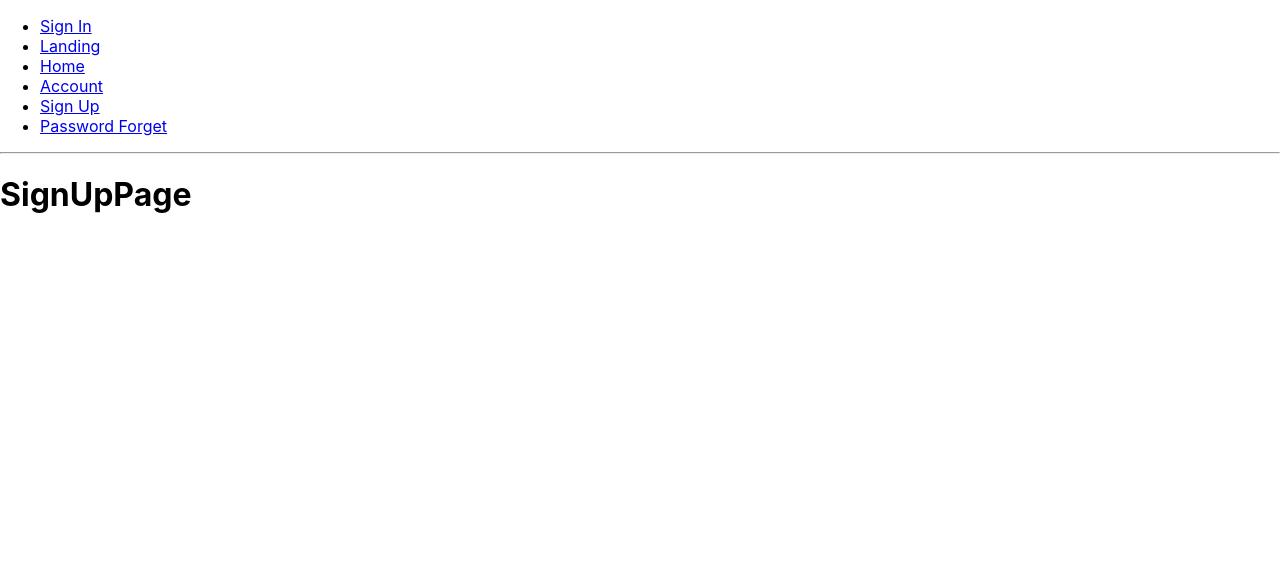
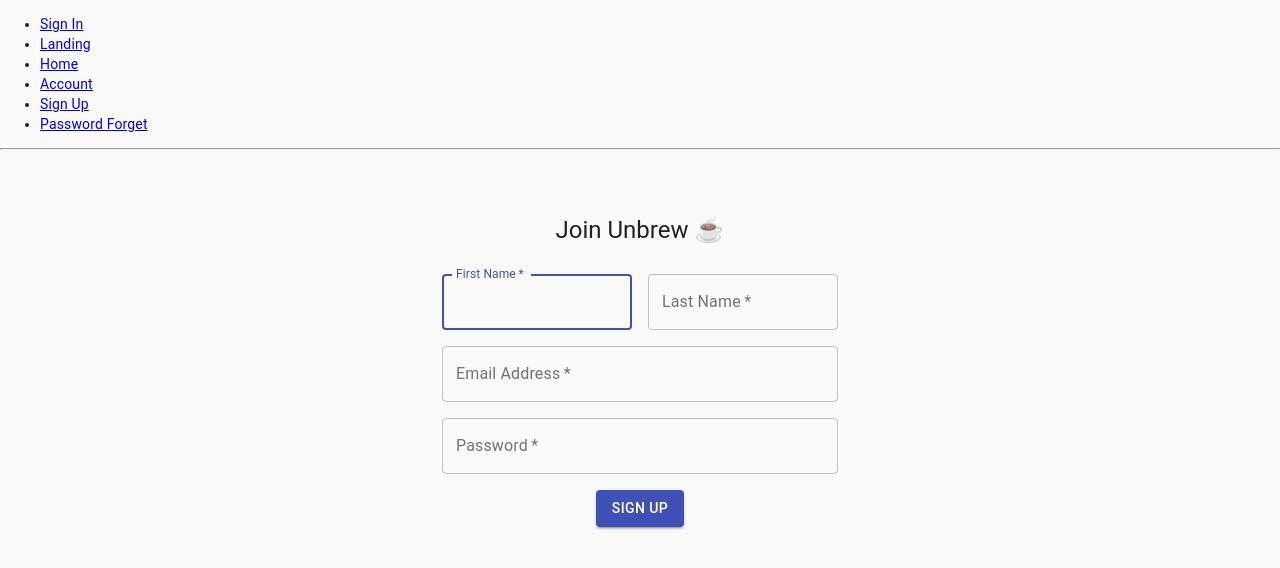
Before and after one commit to Cooper-Cole/unbrew, a React (Create React App) app: page /signup in a window 1280 px wide. Shown: the top 568 px of the page. Built offline with nearby package versions, Linux system fonts and the light colour scheme.

Commit message:
Sign Up Page

```diff
--- a/src/components/signup.js
+++ b/src/components/signup.js
@@ -1,9 +1,111 @@
 import React from 'react';
+// import Avatar from '@material-ui/core/Avatar';
+import Button from '@material-ui/core/Button';
+import CssBaseline from '@material-ui/core/CssBaseline';
+import TextField from '@material-ui/core/TextField';
+// import Link from '@material-ui/core/Link';
+import Grid from '@material-ui/core/Grid';
+import Typography from '@material-ui/core/Typography';
+import { makeStyles } from '@material-ui/core/styles';
+import Container from '@material-ui/core/Container';
 
-const SignUpPage = () => (
-    <div>
-        <h1>SignUpPage</h1>
-    </div>
-);
 
-export default SignUpPage;
+const useStyles = makeStyles(theme => ({
+  paper: {
+    marginTop: theme.spacing(8),
+    display: 'flex',
+    flexDirection: 'column',
+    alignItems: 'center',
+  },
+//   avatar: {
+//     margin: theme.spacing(1),
+//     backgroundColor: theme.palette.secondary.main,
+//   },
+  form: {
+    width: '100%', // Fix IE 11 issue.
+    marginTop: theme.spacing(3),
+  },
+  submit: {
+    margin: theme.spacing(2, 0, 1),
+  },
+}));
+
+export default function SignUpPage() {
+  const classes = useStyles();
+
+  return (
+    <Container component="main" maxWidth="xs">
+      <CssBaseline />
+      <div className={classes.paper}>
+        {/* <Avatar className={classes.avatar}>
+        </Avatar> */}
+        <Typography component="h1" variant="h5">
+        Join Unbrew ☕️
+        </Typography>
+        <p> </p>
+          <Grid container spacing={2}>
+            <Grid item xs={12} sm={6}>
+              <TextField
+                autoComplete="fname"
+                name="firstName"
+                variant="outlined"
+                required
+                fullWidth
+                id="firstName"
+                label="First Name"
+                autoFocus
+              />
+            </Grid>
+            <Grid item xs={12} sm={6}>
+              <TextField
+                variant="outlined"
+                required
+                fullWidth
+                id="lastName"
+                label="Last Name"
+                name="lastName"
+                autoComplete="lname"
+              />
+            </Grid>
+            <Grid item xs={12}>
+              <TextField
+                variant="outlined"
+                required
+                fullWidth
+                id="email"
+                label="Email Address"
+                name="email"
+                autoComplete="email"
+              />
+            </Grid>
+            <Grid item xs={12}>
+              <TextField
+                variant="outlined"
+                required
+                fullWidth
+                name="password"
+                label="Password"
+                type="password"
+                id="password"
+              />
+            </Grid>
+          </Grid>
+          <Button
+            type="submit"
+            // fullWidth
+            variant="contained"
+            color="primary"
+            className={classes.submit}>
+            Sign Up
+          </Button>
+          <Grid container justify="center">
+            <Grid item>
+              {/* <Link href="#" variant="body2">
+                Already have an account? Sign in
+              </Link> */}
+            </Grid>
+          </Grid>
+      </div>
+    </Container>
+  );
+}
```
